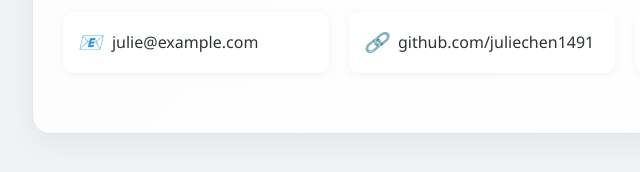
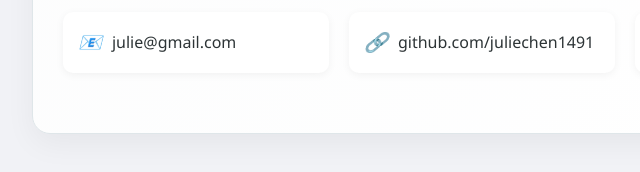
Before and after one commit to juliechen1491/portfolio, a website: page about.html in a window 1280 px wide. Shown: the part 1966-2138 px from the top of the page, 158-798 px from the left. Drawn offline with Linux system fonts and the light colour scheme.

Commit message:
更新email

```diff
--- a/about.html
+++ b/about.html
@@ -326,7 +326,7 @@
                 <div class="contact-info">
                     <div class="contact-item">
                         <i>📧</i>
-                        <span>julie@example.com</span>
+                        <span>julie@gmail.com</span>
                     </div>
                     <div class="contact-item">
                         <i>🔗</i>
```
